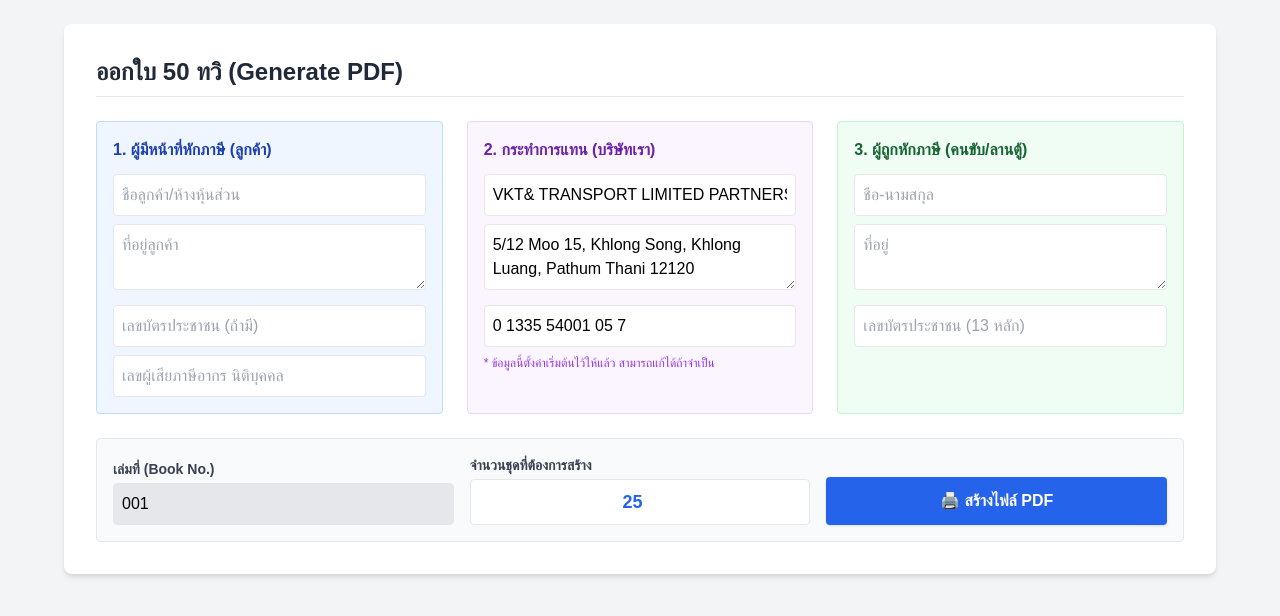
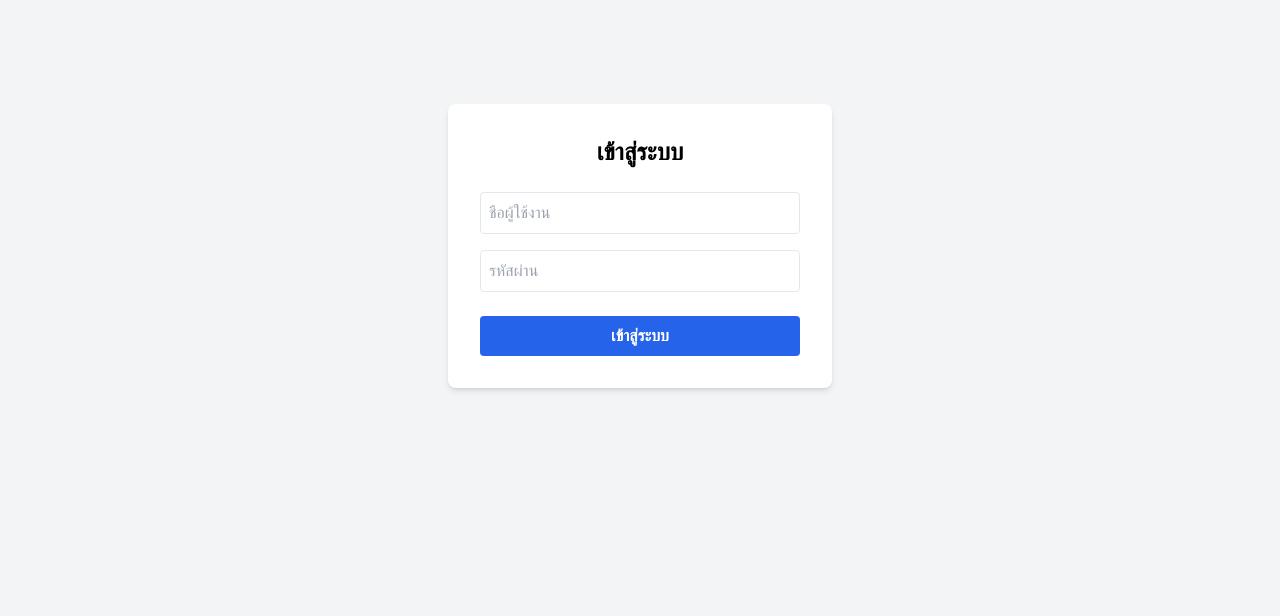
Before and after one commit to VKTTRANS/PDF53Blank, a plain HTML site: page index.html in a window 1280 px wide. Drawn offline with nearby package versions, Linux system fonts and the light colour scheme.

Commit message:
Update HTML structure and labels for clarity

```diff
--- a/index.html
+++ b/index.html
@@ -3,7 +3,7 @@
 <head>
     <meta charset="UTF-8">
     <meta name="viewport" content="width=device-width, initial-scale=1.0">
-    <title>ระบบพิมพ์ใบ 50 ทวิ (Dot Matrix)</title>
+    <title>ระบบพิมพ์ใบ 50 ทวิ</title>
     <script src="https://cdn.tailwindcss.com"></script>
     <script src="https://cdn.jsdelivr.net/npm/@supabase/supabase-js@2"></script>
     <style>
@@ -12,55 +12,61 @@
 </head>
 <body class="p-6">
 
-    <div class="max-w-6xl mx-auto bg-white rounded-lg shadow-md p-8">
-        <h2 class="text-2xl font-bold mb-6 text-gray-800 border-b pb-2">ออกใบ 50 ทวิ (Generate PDF)</h2>
+    <div id="loginSection" class="max-w-sm mx-auto bg-white rounded-lg shadow-md p-8 mt-20">
+        <h2 class="text-2xl font-bold mb-6 text-center">เข้าสู่ระบบ</h2>
+        <input type="text" id="loginUsername" class="w-full mb-4 p-2 border rounded" placeholder="ชื่อผู้ใช้งาน">
+        <input type="password" id="loginPassword" class="w-full mb-6 p-2 border rounded" placeholder="รหัสผ่าน">
+        <button onclick="handleLogin()" id="loginBtn" class="w-full bg-blue-600 text-white font-bold py-2 rounded">เข้าสู่ระบบ</button>
+        <p id="loginError" class="text-red-500 text-sm text-center mt-3 hidden">ข้อมูลไม่ถูกต้อง</p>
+    </div>
+
+    <div id="mainSection" class="max-w-6xl mx-auto bg-white rounded-lg shadow-md p-8 hidden">
+        <div class="flex justify-between items-center border-b pb-4 mb-6">
+            <h2 class="text-2xl font-bold text-gray-800">ออกใบ 50 ทวิ (Generate PDF)</h2>
+            <div class="flex gap-4 items-center">
+                <span id="currentUser" class="text-gray-600 font-bold"></span>
+                <button onclick="handleLogout()" class="bg-red-100 text-red-600 px-4 py-2 rounded font-bold text-sm">ออกจากระบบ</button>
+            </div>
+        </div>
 
         <div class="grid grid-cols-1 md:grid-cols-3 gap-6">
-            <!-- ส่วนที่ 1: ผู้หักภาษี (ลูกค้า) -->
             <div class="bg-blue-50 p-4 rounded border border-blue-200">
-                <h3 class="font-bold text-blue-800 mb-3">1. ผู้มีหน้าที่หักภาษี (ลูกค้า)</h3>
-                <input type="text" id="payerName" placeholder="ชื่อลูกค้า/ห้างหุ้นส่วน" class="w-full mb-2 p-2 border rounded">
+                <h3 class="font-bold text-blue-800 mb-3">1. ลูกค้า</h3>
+                <input type="text" id="payerName" placeholder="ชื่อลูกค้า" class="w-full mb-2 p-2 border rounded">
                 <textarea id="payerAddress" placeholder="ที่อยู่ลูกค้า" class="w-full mb-2 p-2 border rounded" rows="2"></textarea>
-                <input type="text" id="payerIdCard" placeholder="เลขบัตรประชาชน (ถ้ามี)" class="w-full mb-2 p-2 border rounded">
-                <input type="text" id="payerTaxId" placeholder="เลขผู้เสียภาษีอากร นิติบุคคล" class="w-full p-2 border rounded">
+                <input type="text" id="payerIdCard" placeholder="เลขบัตรประชาชน" class="w-full mb-2 p-2 border rounded">
+                <input type="text" id="payerTaxId" placeholder="เลขผู้เสียภาษี" class="w-full p-2 border rounded">
             </div>
 
-            <!-- ส่วนที่ 2: กระทำการแทน (บริษัทเรา) -->
             <div class="bg-purple-50 p-4 rounded border border-purple-200">
-                <h3 class="font-bold text-purple-800 mb-3">2. กระทำการแทน (บริษัทเรา)</h3>
+                <h3 class="font-bold text-purple-800 mb-3">2. กระทำการแทน (VKT)</h3>
                 <input type="text" id="agentName" class="w-full mb-2 p-2 border rounded bg-white" value="VKT& TRANSPORT LIMITED PARTNERSHIP">
                 <textarea id="agentAddress" class="w-full mb-2 p-2 border rounded bg-white" rows="2">5/12 Moo 15, Khlong Song, Khlong Luang, Pathum Thani 12120</textarea>
                 <input type="text" id="agentTaxId" class="w-full p-2 border rounded bg-white" value="0 1335 54001 05 7">
-                <p class="text-xs text-purple-600 mt-2">* ข้อมูลนี้ตั้งค่าเริ่มต้นไว้ให้แล้ว สามารถแก้ได้ถ้าจำเป็น</p>
             </div>
 
-            <!-- ส่วนที่ 3: ผู้ถูกหักภาษี (คนขับรถ/ลานตู้) -->
             <div class="bg-green-50 p-4 rounded border border-green-200">
-                <h3 class="font-bold text-green-800 mb-3">3. ผู้ถูกหักภาษี (คนขับ/ลานตู้)</h3>
+                <h3 class="font-bold text-green-800 mb-3">3. ผู้ถูกหัก (คนขับ)</h3>
                 <input type="text" id="payeeName" placeholder="ชื่อ-นามสกุล" class="w-full mb-2 p-2 border rounded">
                 <textarea id="payeeAddress" placeholder="ที่อยู่" class="w-full mb-2 p-2 border rounded" rows="2"></textarea>
                 <input type="text" id="payeeIdCard" placeholder="เลขบัตรประชาชน (13 หลัก)" class="w-full p-2 border rounded">
             </div>
         </div>
 
-        <!-- ส่วนที่ 4: ตั้งค่าการพิมพ์ -->
         <div class="mt-6 bg-gray-50 p-4 rounded border border-gray-200 flex items-end gap-4">
             <div class="flex-1">
-                <label class="block text-sm font-bold text-gray-700 mb-1">เล่มที่ (Book No.)</label>
+                <label class="block text-sm font-bold text-gray-700 mb-1">เล่มที่</label>
                 <input type="text" id="bookNo" value="001" class="w-full p-2 border rounded bg-gray-200" readonly>
             </div>
             <div class="flex-1">
-                <label class="block text-sm font-bold text-gray-700 mb-1">จำนวนชุดที่ต้องการสร้าง</label>
-                <input type="number" id="printAmount" value="25" min="1" max="50" class="w-full p-2 border rounded text-lg font-bold text-center text-blue-600">
+                <label class="block text-sm font-bold text-gray-700 mb-1">จำนวนชุด</label>
+                <input type="number" id="printAmount" value="25" class="w-full p-2 border rounded text-lg font-bold text-center text-blue-600">
             </div>
             <div class="flex-1">
-                <button id="generateBtn" onclick="processDocument()" class="w-full bg-blue-600 hover:bg-blue-700 text-white font-bold py-3 px-4 rounded shadow">
-                    🖨️ สร้างไฟล์ PDF
-                </button>
+                <button id="generateBtn" onclick="processDocument()" class="w-full bg-blue-600 hover:bg-blue-700 text-white font-bold py-3 px-4 rounded shadow">สร้างไฟล์ PDF</button>
             </div>
         </div>
 
-        <!-- แจ้งเตือนสถานะ -->
         <div id="statusAlert" class="mt-4 hidden p-4 rounded font-bold text-center"></div>
     </div>
 
@@ -68,38 +74,70 @@
         const SUPABASE_URL = 'https://ymemvhmoyixpdcimihht.supabase.co';
         const SUPABASE_KEY = 'sb_publishable_zWQkU24vBJMAba7ldFQSEg_IcsE_W3B';
         const supabase = supabase.createClient(SUPABASE_URL, SUPABASE_KEY);
+        const GAS_URL = 'https://script.google.com/macros/s/AKfycbxCGPmMYTHh5wsnBjG0hVl_eHUB5PDF2u-vE0VnuDMJz8vxWmoRMKvY6ckm9JughQJo/exec';
 
-        // นำ URL ของ GAS Web App ล่าสุดมาใส่ตรงนี้
-        const GAS_URL = 'https://script.google.com/macros/s/AKfycbxCGPmMYTHh5wsnBjG0hVl_eHUB5PDF2u-vE0VnuDMJz8vxWmoRMKvY6ckm9JughQJo/exec';
+        window.onload = () => {
+            const user = localStorage.getItem('vktUser');
+            if (user) showMain(user);
+        };
+
+        async function handleLogin() {
+            const u = document.getElementById('loginUsername').value;
+            const p = document.getElementById('loginPassword').value;
+            const btn = document.getElementById('loginBtn');
+            const err = document.getElementById('loginError');
+
+            btn.disabled = true;
+            btn.innerHTML = "ตรวจสอบ...";
+            err.classList.add('hidden');
+
+            const { data, error } = await supabase.from('simple_users').select('*').eq('username', u).eq('password', p).single();
+
+            if (data) {
+                localStorage.setItem('vktUser', u);
+                showMain(u);
+            } else {
+                err.classList.remove('hidden');
+            }
+            btn.disabled = false;
+            btn.innerHTML = "เข้าสู่ระบบ";
+        }
+
+        function showMain(username) {
+            document.getElementById('loginSection').classList.add('hidden');
+            document.getElementById('mainSection').classList.remove('hidden');
+            document.getElementById('currentUser').innerText = `ผู้ใช้: ${username}`;
+        }
+
+        function handleLogout() {
+            localStorage.removeItem('vktUser');
+            document.getElementById('loginSection').classList.remove('hidden');
+            document.getElementById('mainSection').classList.add('hidden');
+            document.getElementById('loginUsername').value = '';
+            document.getElementById('loginPassword').value = '';
+        }
 
         async function processDocument() {
             const btn = document.getElementById('generateBtn');
             const status = document.getElementById('statusAlert');
             const amount = parseInt(document.getElementById('printAmount').value);
             const bookNo = document.getElementById('bookNo').value;
+            const currentUser = localStorage.getItem('vktUser');
 
-            if(!amount || amount < 1) return alert("กรุณาใส่จำนวนชุดที่ถูกต้อง");
+            if(!amount || amount < 1) return;
 
             btn.disabled = true;
-            btn.innerHTML = "⏳ กำลังดึงเลข และสร้าง PDF (รอสักครู่)...";
             status.className = "mt-4 p-4 rounded font-bold text-center bg-yellow-100 text-yellow-800";
-            status.innerHTML = "กำลังดึงเลขล่าสุดจาก Database...";
+            status.innerHTML = "กำลังดึงเลขล่าสุดและสร้าง PDF...";
             status.classList.remove('hidden');
 
             try {
-                const { data: seqData, error: seqError } = await supabase
-                    .from('document_sequence')
-                    .select('current_sequence')
-                    .eq('book_number', bookNo)
-                    .single();
-
-                if (seqError) throw new Error("ไม่สามารถดึงเลขรันนิ่งจาก Database ได้");
+                const { data: seqData, error: seqError } = await supabase.from('document_sequence').select('current_sequence').eq('book_number', bookNo).single();
+                if (seqError) throw new Error("ไม่สามารถดึงเลขรันนิ่งได้");
 
                 let currentSeq = seqData.current_sequence;
                 let startNo = currentSeq + 1;
                 let endNo = currentSeq + amount;
-
-                status.innerHTML = `เตรียมสร้างเอกสารเลขที่ ${startNo} ถึง ${endNo} <br>กำลังส่งข้อมูลไปสร้าง PDF...`;
 
                 const payload = {
                     bookNo: bookNo,
@@ -109,11 +147,9 @@
                     payerAddress: document.getElementById('payerAddress').value || "-",
                     payerIdCard: document.getElementById('payerIdCard').value || "-",
                     payerTaxId: document.getElementById('payerTaxId').value || "-",
-
                     agentName: document.getElementById('agentName').value,
                     agentAddress: document.getElementById('agentAddress').value,
                     agentTaxId: document.getElementById('agentTaxId').value,
-
                     payeeName: document.getElementById('payeeName').value || "-",
                     payeeAddress: document.getElementById('payeeAddress').value || "-",
                     payeeIdCard: document.getElementById('payeeIdCard').value || "-",
@@ -125,30 +161,26 @@
                     body: JSON.stringify(payload),
                     headers: { 'Content-Type': 'text/plain;charset=utf-8' }
                 });
-
                 const result = await response.json();
 
                 if (result.success) {
-                    const { error: updateError } = await supabase
-                        .from('document_sequence')
-                        .update({ current_sequence: endNo })
-                        .eq('book_number', bookNo);
+                    await supabase.from('document_sequence').update({ current_sequence: endNo }).eq('book_number', bookNo);
 
-                    if(updateError) console.error("อัปเดต Database ไม่สำเร็จ แต่ PDF สร้างแล้ว");
+                    await supabase.from('app_logs').insert([{
+                        username: currentUser,
+                        action_detail: `ออกบิล เล่ม ${bookNo} เลขที่ ${startNo}-${endNo} ให้กับ ${payload.payeeName}`
+                    }]);
 
                     status.className = "mt-4 p-4 rounded font-bold text-center bg-green-100 text-green-800";
-                    status.innerHTML = `✅ สร้างสำเร็จ! (เลขที่ ${startNo} - ${endNo}) <br> <a href="${result.url}" target="_blank" class="mt-2 inline-block bg-green-600 text-white px-4 py-2 rounded hover:bg-green-700">📥 คลิกเพื่อเปิด/ดาวน์โหลด PDF</a>`;
+                    status.innerHTML = `✅ สร้างสำเร็จ! (เลขที่ ${startNo} - ${endNo}) <br> <a href="${result.url}" target="_blank" class="mt-2 inline-block bg-green-600 text-white px-4 py-2 rounded">📥 เปิด PDF</a>`;
                 } else {
-                    throw new Error(result.message || "เกิดข้อผิดพลาดจากฝั่ง GAS");
+                    throw new Error(result.message);
                 }
-
             } catch (error) {
-                console.error(error);
                 status.className = "mt-4 p-4 rounded font-bold text-center bg-red-100 text-red-800";
                 status.innerHTML = `❌ Error: ${error.message}`;
             } finally {
                 btn.disabled = false;
-                btn.innerHTML = "🖨️ สร้างไฟล์ PDF";
             }
         }
     </script>
```
